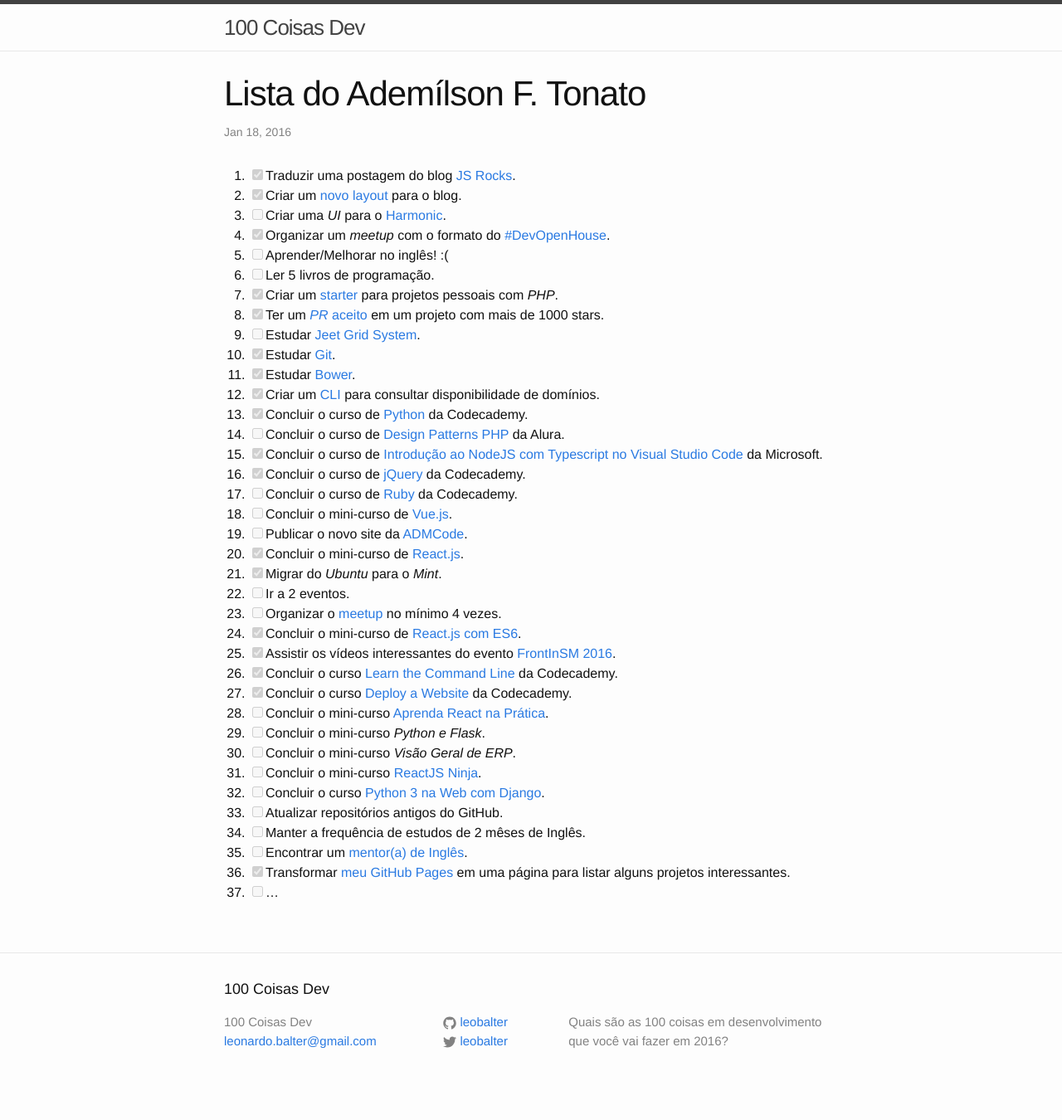
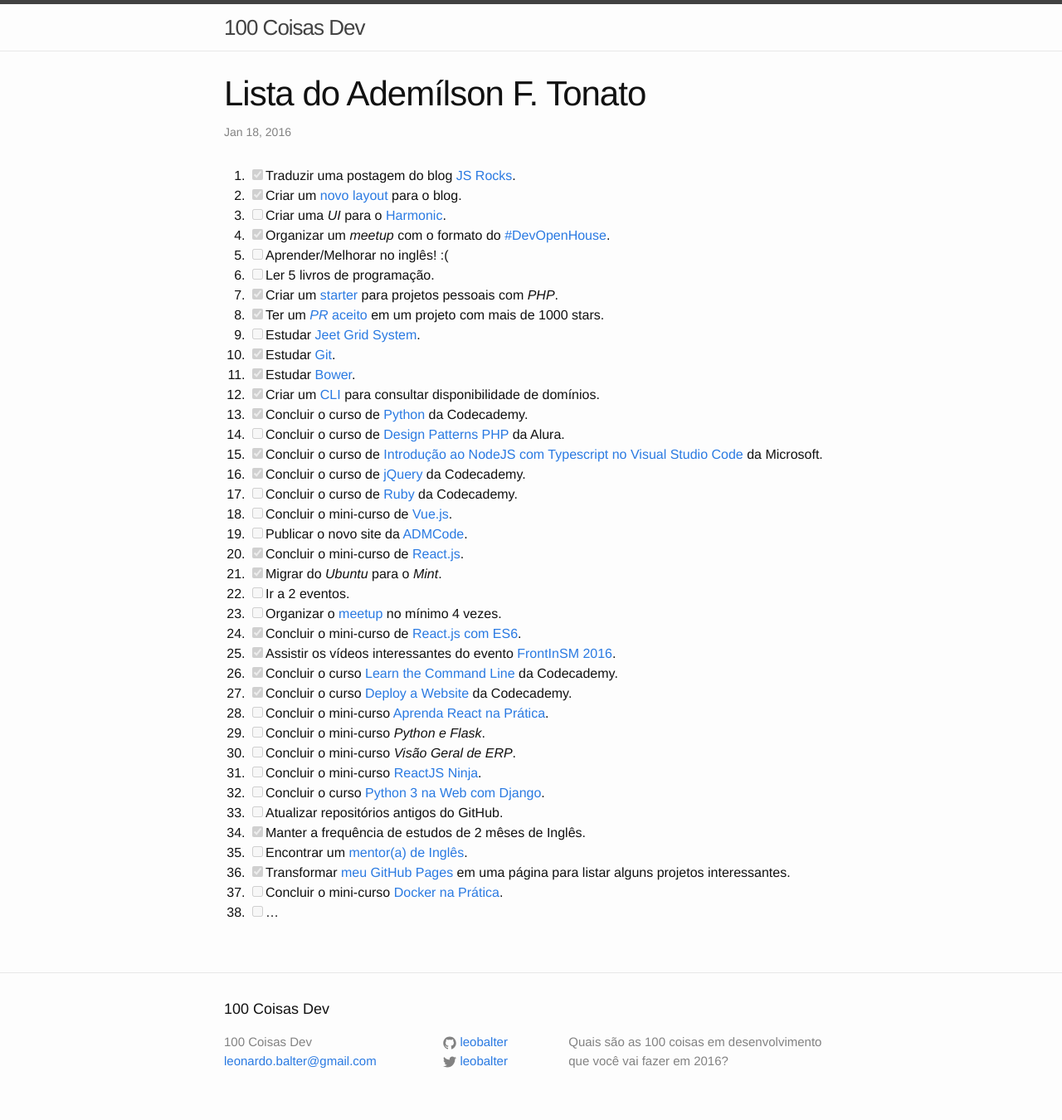
Before and after one commit to leobalter/100-coisas-dev, a Jekyll site: the page built from _posts/listas/2016-01-18-ftonato.markdown, in a window 1280 px wide. Shown: the whole page at 83% size. Built offline with Jekyll 4.4.1, drawn with Linux system fonts in a browser that asks for light colours; comment, search, counter and statistics services are not loaded; before the commit the page ends 1326 px from its top, so only the background shows below that.

Commit message:
Adicionar a conclusão do inglês um novo mini-curso
Adicionar a conclusão de 2 mêses de inglês

```diff
--- a/_posts/listas/2016-01-18-ftonato.markdown
+++ b/_posts/listas/2016-01-18-ftonato.markdown
@@ -38,7 +38,8 @@ categories: listas
 31. [ ] Concluir o mini-curso [ReactJS Ninja](https://www.youtube.com/playlist?list=PLr4c053wuXU-mP3W_Z8EX_MLaHktns4jf).
 32. [ ] Concluir o curso [Python 3 na Web com Django](https://www.udemy.com/python-3-na-web-com-django-basico-intermediario/).
 33. [ ] Atualizar repositórios antigos do GitHub.
-34. [ ] Manter a frequência de estudos de 2 mêses de Inglês.
+34. [x] Manter a frequência de estudos de 2 mêses de Inglês.
 35. [ ] Encontrar um [mentor(a) de Inglês](https://github.com/training-center/mentoria/issues/92).
 36. [x] Transformar [meu GitHub Pages](ftonato.github.io) em uma página para listar alguns projetos interessantes.
-37. [ ] ...
+37. [ ] Concluir o mini-curso [Docker na Prática](https://codecasts.com.br/lesson/docker-na-pratica-ola-docker).
+38. [ ] ...
```
